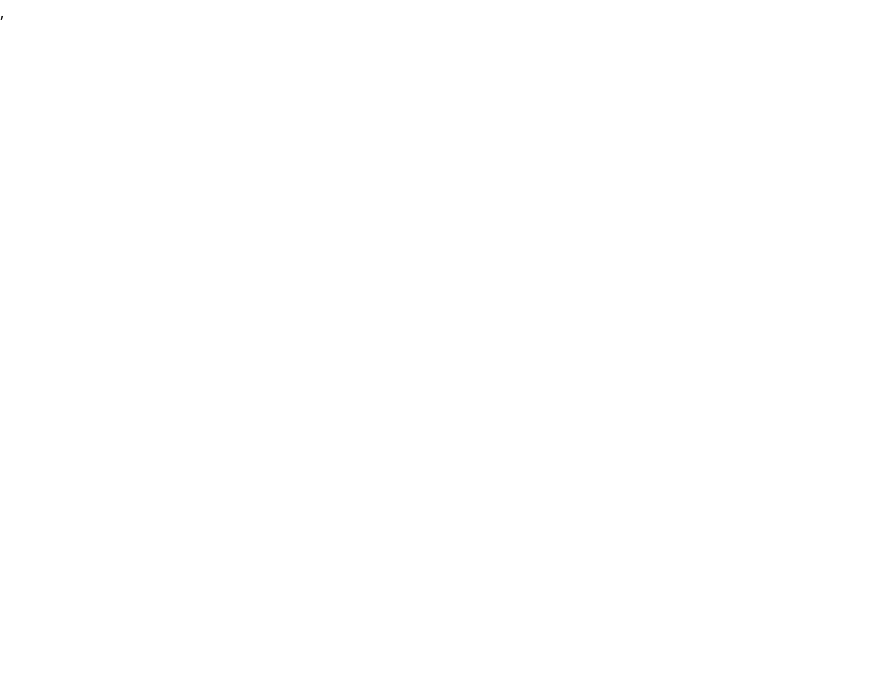
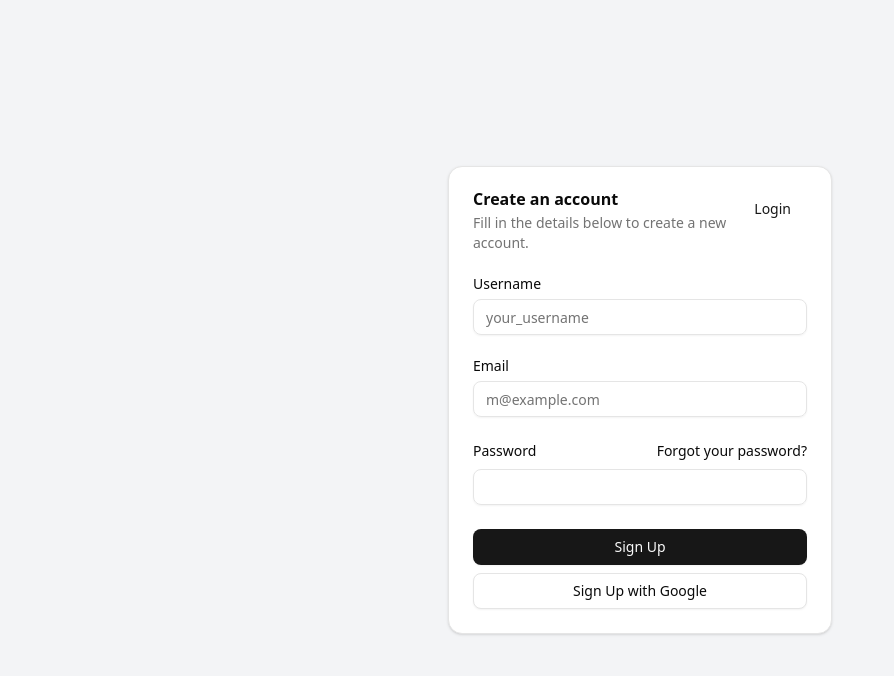
Before and after one commit to IncridableAcuman/coding_blog, a React (Vite) app in the folder frontend/: page /login in a window 1280 px wide. Before the commit this address had no page. Shown: the top 676 px of the page, without its empty margins (0-894 px from the left). Built offline with nearby package versions, Linux system fonts and the light colour scheme.

Commit message:
coding blog

```diff
--- a/frontend/package.json
+++ b/frontend/package.json
@@ -11,6 +11,7 @@
   },
   "dependencies": {
     "@radix-ui/react-dialog": "^1.1.14",
+    "@radix-ui/react-label": "^2.1.7",
     "@radix-ui/react-popover": "^1.1.14",
     "@radix-ui/react-separator": "^1.1.7",
     "@radix-ui/react-slot": "^1.2.3",
--- a/frontend/src/App.tsx
+++ b/frontend/src/App.tsx
@@ -1,10 +1,14 @@
 import { Route, Routes } from 'react-router-dom'
 import Home from './pages/Home'
+import Landing from './pages/Landing'
+import Login from './pages/Login'
 const App = () => {
   return (
     <>
     <Routes>
       <Route path='/' element={<Home/>} />
+      <Route path='/login' element={<Login />} />
+      <Route path='/landing' element={<Landing />} />
     </Routes>
     </>
   )
--- /dev/null
+++ b/frontend/src/components/ui/data/ForgotPassword.tsx
@@ -0,0 +1,33 @@
+import { Dialog, DialogContent, DialogDescription, DialogTitle, DialogTrigger,DialogHeader } from "@/components/ui/dialog"
+import { Button } from "../button"
+import { Input } from "../input"
+import { Label } from "@radix-ui/react-label"
+
+const ForgotPassword = () => {
+  return (
+    <>
+    <Dialog>
+      <DialogTrigger asChild>
+        <button
+        className="ml-auto inline-block text-sm underline-offset-4 hover:underline hover:text-blue-600 cursor-pointer"
+        >Forgot your password?</button>
+      </DialogTrigger>
+      <DialogContent className="sm:max-w-[425px]">
+        <DialogHeader className="flex items-center justify-center">
+          <DialogTitle>Reset Password</DialogTitle>
+          <DialogDescription>
+             Enter your email address and we’ll send you a link to reset your password.
+          </DialogDescription>
+        </DialogHeader>
+        <div className="grid gap-4 py-4">
+          <Label htmlFor="reset-email">Email</Label>
+          <Input id="reset-email" type="email" placeholder="you@example.com" />
+          <Button type="submit" className="mt-2">Send Reset Link</Button>
+        </div>
+      </DialogContent>
+    </Dialog>
+    </>
+  )
+}
+
+export default ForgotPassword
--- /dev/null
+++ b/frontend/src/components/ui/label.tsx
@@ -0,0 +1,22 @@
+import * as React from "react"
+import * as LabelPrimitive from "@radix-ui/react-label"
+
+import { cn } from "@/lib/utils"
+
+function Label({
+  className,
+  ...props
+}: React.ComponentProps<typeof LabelPrimitive.Root>) {
+  return (
+    <LabelPrimitive.Root
+      data-slot="label"
+      className={cn(
+        "flex items-center gap-2 text-sm leading-none font-medium select-none group-data-[disabled=true]:pointer-events-none group-data-[disabled=true]:opacity-50 peer-disabled:cursor-not-allowed peer-disabled:opacity-50",
+        className
+      )}
+      {...props}
+    />
+  )
+}
+
+export { Label }
--- /dev/null
+++ b/frontend/src/pages/Landing.tsx
@@ -0,0 +1,8 @@
+
+const Landing = () => {
+  return (
+    <div>Landing</div>
+  )
+}
+
+export default Landing
--- /dev/null
+++ b/frontend/src/pages/Login.tsx
@@ -0,0 +1,81 @@
+import { useState } from "react"
+import { Button } from "@/components/ui/button"
+import {
+  Card,
+  CardAction,
+  CardContent,
+  CardDescription,
+  CardFooter,
+  CardHeader,
+  CardTitle,
+} from "../components/ui/card"
+import { Input } from "../components/ui/input"
+import { Label } from "../components/ui/label"
+import ForgotPassword from "@/components/ui/data/ForgotPassword"
+const Login = () => {
+    const [isLogin,setIsLogin]=useState<boolean>(true);
+  return (
+    <>
+    <div className="flex items-center justify-center h-screen bg-gray-100">
+      <Card className="w-full max-w-sm">
+      <CardHeader>
+        <CardTitle>{!isLogin ? "Login to your account" : "Create an account"}</CardTitle>
+        <CardDescription>
+          {!isLogin
+            ? "Enter your credentials to access your account."
+            : "Fill in the details below to create a new account."}
+        </CardDescription>
+        <CardAction>
+          <Button variant="link" onClick={() => setIsLogin(!isLogin)}>
+            {!isLogin ? "Sign Up" : "Login"}
+          </Button>
+        </CardAction>
+      </CardHeader>
+      <CardContent>
+        <form>
+          <div className="flex flex-col gap-6">
+            {isLogin && (
+                <div className="grid gap-2">
+              <Label htmlFor="username">Username</Label>
+              <Input
+                id="username"
+                type="username"
+                placeholder="your_username"
+                required
+              />
+            </div>
+            )}
+            <div className="grid gap-2">
+              <Label htmlFor="email">Email</Label>
+              <Input
+                id="email"
+                type="email"
+                placeholder="m@example.com"
+                required
+              />
+            </div>
+            <div className="grid gap-2">
+              <div className="flex items-center">
+                <Label htmlFor="password">Password</Label>
+                <ForgotPassword/>
+              </div>
+              <Input id="password" type="password" required />
+            </div>
+          </div>
+        </form>
+      </CardContent>
+      <CardFooter className="flex-col gap-2">
+        <Button type="submit" className="w-full">
+          {!isLogin ? "Login" : "Sign Up"}
+        </Button>
+        <Button variant="outline" className="w-full">
+          {!isLogin ? "Login with Google" : "Sign Up with Google"}
+        </Button>
+      </CardFooter>
+    </Card>
+    </div>
+    </>
+  )
+}
+
+export default Login
```
Also changed, not shown: frontend/tsconfig.app.json (+4 -3 lines), 1 other file (tests, documents, lock files or other folders).
